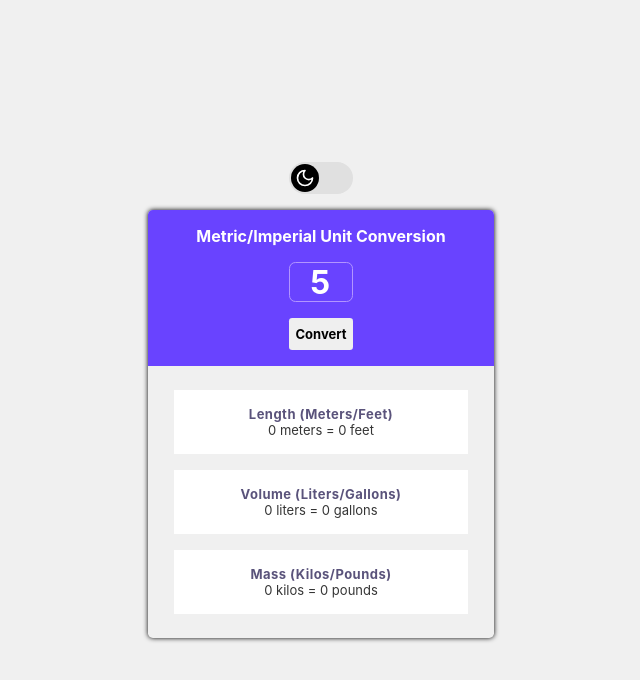
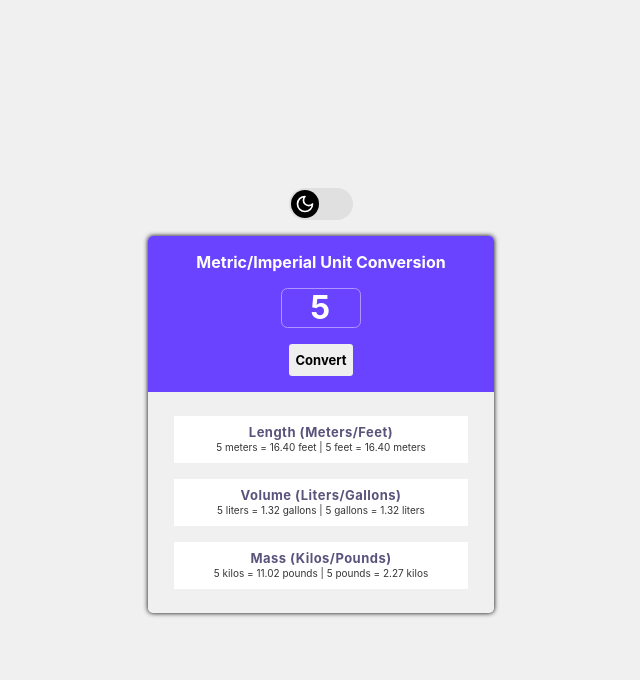
Before and after one commit to elm042025/Unit-Conversion, a website built with Vite: page index.html in a window 1280 px wide. Both pictures are taken after typing "5" into the empty fields and a click on the button "Convert". Shown: the whole page, without its empty margins (319-959 px from the left). Built offline with nearby package versions, Linux system fonts and the light colour scheme.

Commit message:
style: adjust input width and group padding, update font size for better layout

```diff
--- a/script.js
+++ b/script.js
@@ -3,3 +3,30 @@ const toggle = document.getElementById("theme-toggle");
 toggle.addEventListener("click", () => {
   document.body.classList.toggle("dark");
 });
+
+const userInput = document.getElementById("user-input");
+const convertBtn = document.getElementById("conversion-btn");
+
+convertBtn.addEventListener("click", function () {
+  const input = parseFloat(userInput.value);
+  if (isNaN(input)) {
+    alert("Please enter a valid number");
+    return;
+  }
+
+  const lengthOutput = document.getElementById("length-output");
+  const volumeOutput = document.getElementById("volume-output");
+  const massOutput = document.getElementById("mass-output");
+
+  lengthOutput.textContent = `${input} meters = ${(input * 3.28084).toFixed(
+    2
+  )} feet | ${input} feet = ${(input / 0.3048).toFixed(2)} meters`;
+
+  volumeOutput.textContent = `${input} liters = ${(input * 0.264172).toFixed(
+    2
+  )} gallons | ${input} gallons = ${(input / 3.78541).toFixed(2)} liters`;
+
+  massOutput.textContent = `${input} kilos = ${(input * 2.20462).toFixed(
+    2
+  )} pounds | ${input} pounds = ${(input / 2.20462).toFixed(2)} kilos`;
+});
--- a/style.css
+++ b/style.css
@@ -85,7 +85,7 @@ body {
   margin-bottom: 1rem;
 }
 #main-section input {
-  width: 4rem;
+  width: 5rem;
   height: 2.5rem;
   border: 0.1rem solid rgba(178, 149, 255, 1);
   border-radius: 0.2em;
@@ -138,10 +138,10 @@ input[type="number"] {
 .group {
   width: 85%;
   background-color: white;
-  padding-top: 1rem;
-  padding-bottom: 1rem;
-  padding-left: 2rem;
-  padding-right: 2rem;
+  padding-top: 0.5rem;
+  padding-bottom: 0.5rem;
+  padding-left: 1rem;
+  padding-right: 1rem;
   margin: 0.5rem;
 }
 .group h2 {
@@ -152,7 +152,8 @@ input[type="number"] {
 }
 .group p {
   color: rgba(53, 53, 53, 1);
-  font-size: small;
+  font-size: x-small;
+  line-height: 1.5;
 }
 
 /*! Dark mode class starts here*/
```
